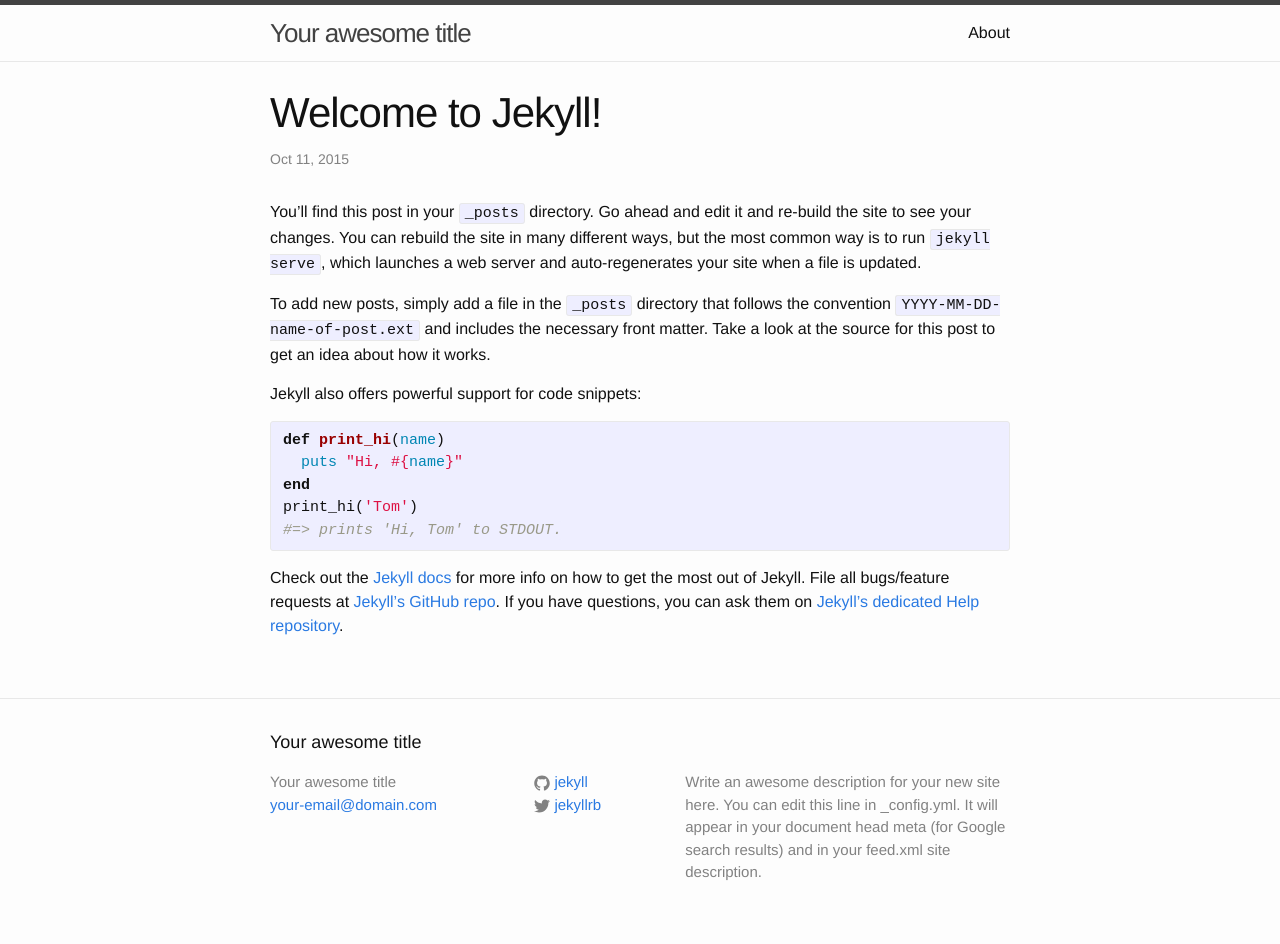
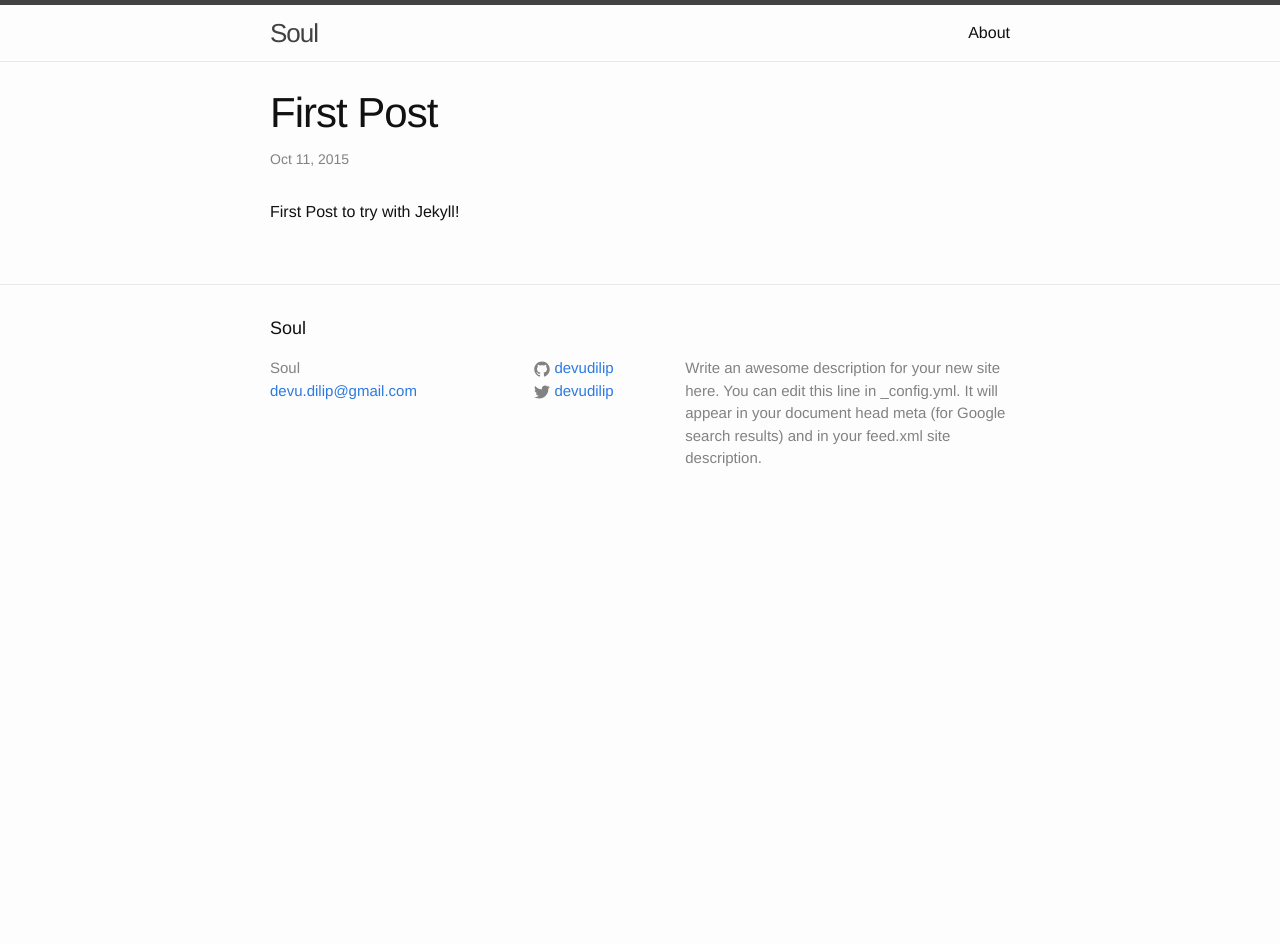
Before and after one commit to devudilip/devudilip.github.io, a Jekyll site: the page built from _posts/2015-10-11-welcome-to-jekyll.markdown, in a window 1280 px wide. Built offline with Jekyll 4.4.1, drawn with Linux system fonts in a browser that asks for light colours; after the commit the page ends 900 px from its top, so only the background shows below that.

Commit message:
first post try

```diff
--- a/_config.yml
+++ b/_config.yml
@@ -1,14 +1,14 @@
 # Site settings
-title: Your awesome title
-email: your-email@domain.com
+title: Soul
+email: devu.dilip@gmail.com
 description: > # this means to ignore newlines until "baseurl:"
   Write an awesome description for your new site here. You can edit this
   line in _config.yml. It will appear in your document head meta (for
   Google search results) and in your feed.xml site description.
 baseurl: "" # the subpath of your site, e.g. /blog/
 url: "http://yourdomain.com" # the base hostname & protocol for your site
-twitter_username: jekyllrb
-github_username:  jekyll
+twitter_username: devudilip
+github_username:  devudilip
 
 # Build settings
 markdown: kramdown
--- a/_posts/2015-10-11-welcome-to-jekyll.markdown
+++ b/_posts/2015-10-11-welcome-to-jekyll.markdown
@@ -1,25 +1,7 @@
 ---
 layout: post
-title:  "Welcome to Jekyll!"
+title:  "First Post"
 date:   2015-10-11 19:52:01
 categories: jekyll update
 ---
-You’ll find this post in your `_posts` directory. Go ahead and edit it and re-build the site to see your changes. You can rebuild the site in many different ways, but the most common way is to run `jekyll serve`, which launches a web server and auto-regenerates your site when a file is updated.
-
-To add new posts, simply add a file in the `_posts` directory that follows the convention `YYYY-MM-DD-name-of-post.ext` and includes the necessary front matter. Take a look at the source for this post to get an idea about how it works.
-
-Jekyll also offers powerful support for code snippets:
-
-{% highlight ruby %}
-def print_hi(name)
-  puts "Hi, #{name}"
-end
-print_hi('Tom')
-#=> prints 'Hi, Tom' to STDOUT.
-{% endhighlight %}
-
-Check out the [Jekyll docs][jekyll] for more info on how to get the most out of Jekyll. File all bugs/feature requests at [Jekyll’s GitHub repo][jekyll-gh]. If you have questions, you can ask them on [Jekyll’s dedicated Help repository][jekyll-help].
-
-[jekyll]:      http://jekyllrb.com
-[jekyll-gh]:   https://github.com/jekyll/jekyll
-[jekyll-help]: https://github.com/jekyll/jekyll-help
+First Post to try with Jekyll!
```
